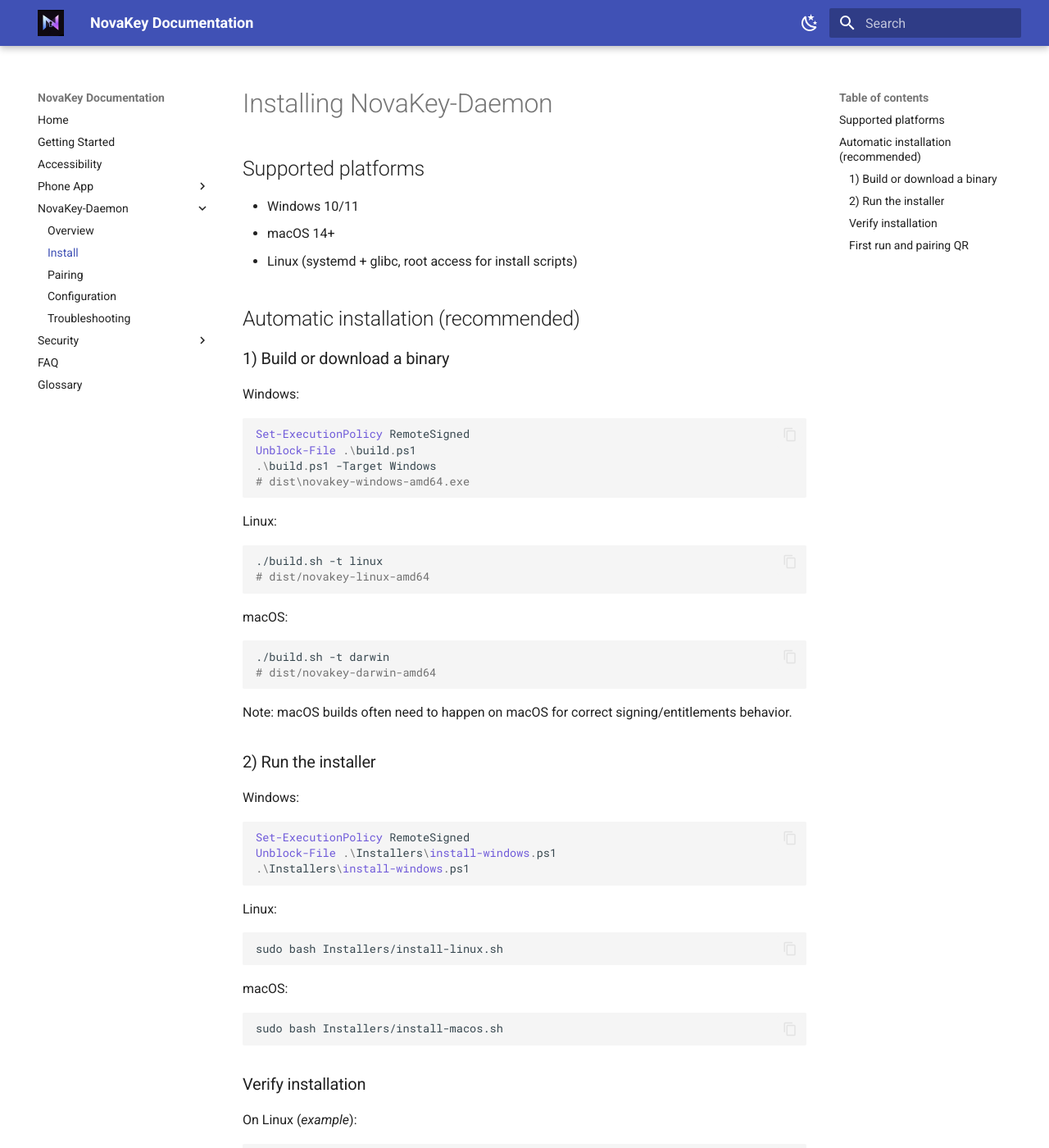
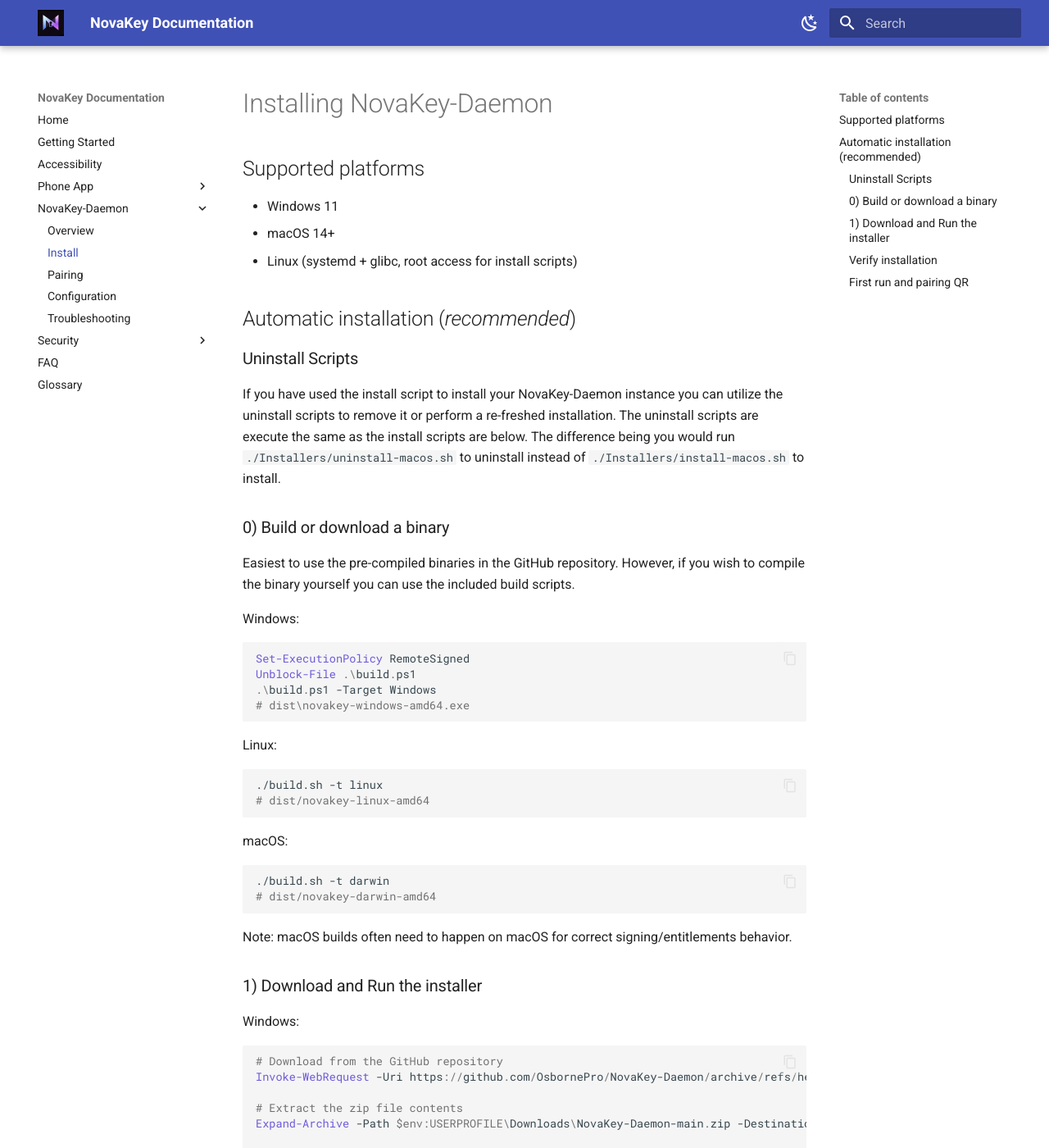
Before and after one commit to OsbornePro/NovaKey-Daemon, an MkDocs documentation site: the page built from docs/daemon/install.md, in a window 1280 px wide and 1400 px high. Shown: the whole window at 82% size. Built offline with MkDocs 1.6.1 and Material for MkDocs 9.7.7, drawn with Linux system fonts in a browser that asks for light colours; some of the changed text lies outside the part shown.

Commit message:
Added macos uninstall script

````diff
--- a/docs/daemon/install.md
+++ b/docs/daemon/install.md
@@ -1,13 +1,22 @@
 # Installing NovaKey-Daemon
 
 ## Supported platforms
-- Windows 10/11
+- Windows 11
 - macOS 14+
 - Linux (systemd + glibc, root access for install scripts)
 
-## Automatic installation (recommended)
+## Automatic installation (*recommended*)
 
-### 1) Build or download a binary
+### Uninstall Scripts
+If you have used the install script to install your NovaKey-Daemon instance you can utilize the uninstall scripts to remove it or perform a re-freshed installation.
+The uninstall scripts are execute the same as the install scripts are below.
+The difference being you would run `./Installers/uninstall-macos.sh` to uninstall instead of `./Installers/install-macos.sh` to install.
+
+### 0) Build or download a binary
+
+Easiest to use the pre-compiled binaries in the GitHub repository.
+However, if you wish to compile the binary yourself you can use the included build scripts.
+
 Windows:
 ```powershell
 Set-ExecutionPolicy RemoteSigned
@@ -30,34 +39,70 @@
 
 Note: macOS builds often need to happen on macOS for correct signing/entitlements behavior.
 
-### 2) Run the installer
+### 1) Download and Run the installer
 
 Windows:
 ```powershell
+# Download from the GitHub repository
+Invoke-WebRequest -Uri https://github.com/OsbornePro/NovaKey-Daemon/archive/refs/heads/main.zip -OutFile $env:USERPROFILE\Downloads\NovaKey-Daemon-main.zip
+
+# Extract the zip file contents
+Expand-Archive -Path $env:USERPROFILE\Downloads\NovaKey-Daemon-main.zip -DestinationPath $env:USERPROFILE\Downloads\ -Force
+
+# Ensure you can execute scripts in your session
 Set-ExecutionPolicy RemoteSigned
+
+# Unblock script downloaded from the internet
 Unblock-File .\Installers\install-windows.ps1
+
+# Run the installer
 .\Installers\install-windows.ps1
 ```
 
 Linux:
 ```bash
+# Download
+cd /tmp
+git clone https://github.com/OsbornePro/NovaKey-Daemon.git
+
+# Install
+cd /tmp/NovaKey-Daemon
 sudo bash Installers/install-linux.sh
 ```
 
 macOS:
 ```bash
+# Download
+cd /tmp
+git clone https://github.com/OsbornePro/NovaKey-Daemon.git
+
+# Install
+cd /tmp/NovaKey-Daemon
 sudo bash Installers/install-macos.sh
 ```
 
 ### Verify installation
 
+On Windows (*example*):
+```powershell
+Get-NetTcpConnection -State Listen -LocalPort 60768
+```
+You should see the listening port
+
 On Linux (*example*):
 ```bash
 systemctl status novakey --user
+ss -tunlp | grep 60768
 ```
+You should see the service running and the listening port
 
-You should see the service running.
+On Linux (*example*):
+```bash
+systemctl status novakey --user
+netstat -at | grep 60768 # May take a little for command to complete
+```
+You should see the listening port
 
 ### First run and pairing QR
 
-When there are no paired devices (*missing/empty device store*), the daemon generates a pairing QR (*often novakey-pair.png*) at startup.
+When there are no paired devices (*missing/empty device store*), the daemon generates a pairing QR (*novakey-pair.png*) at startup.
````
Also changed, not shown: 1 other file.
